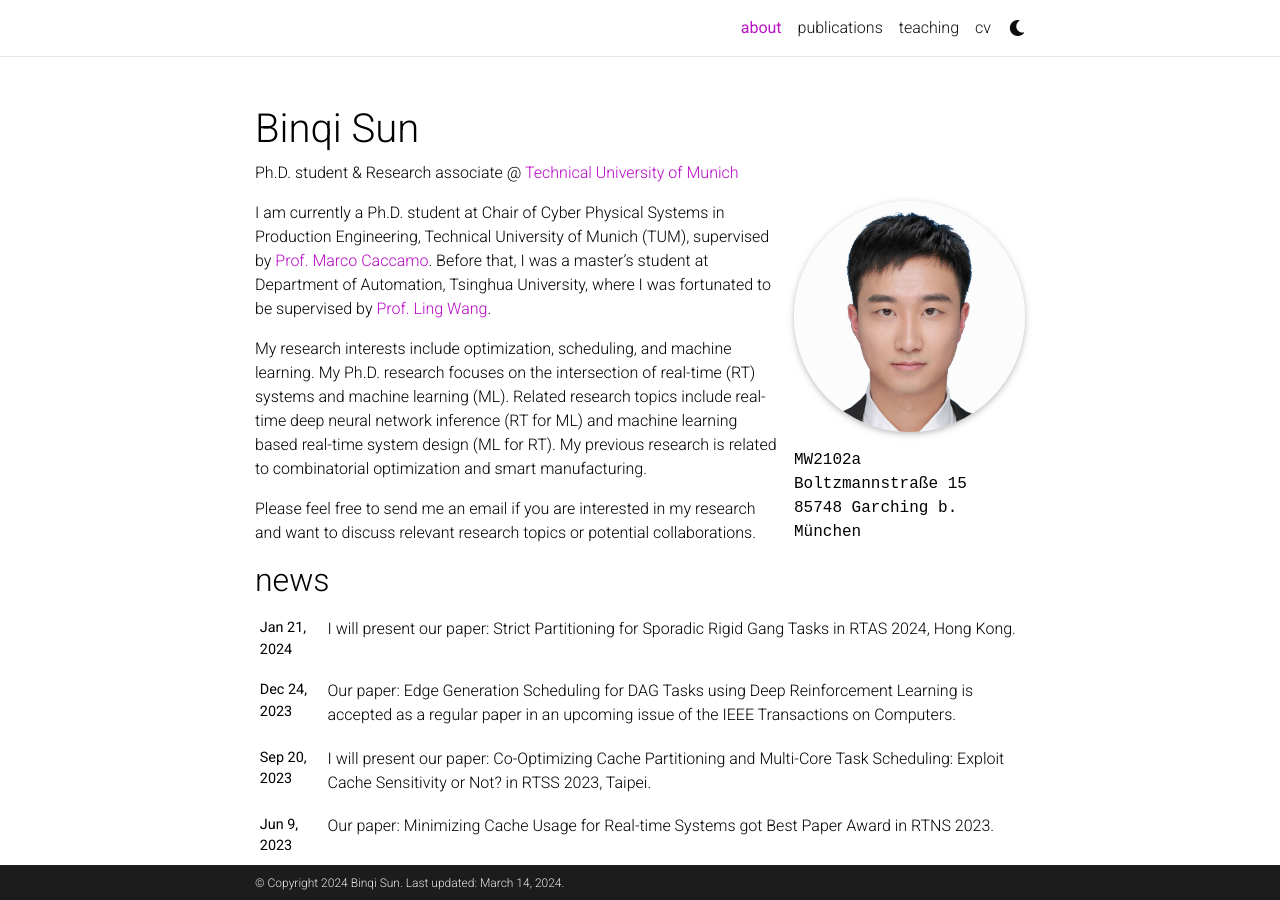
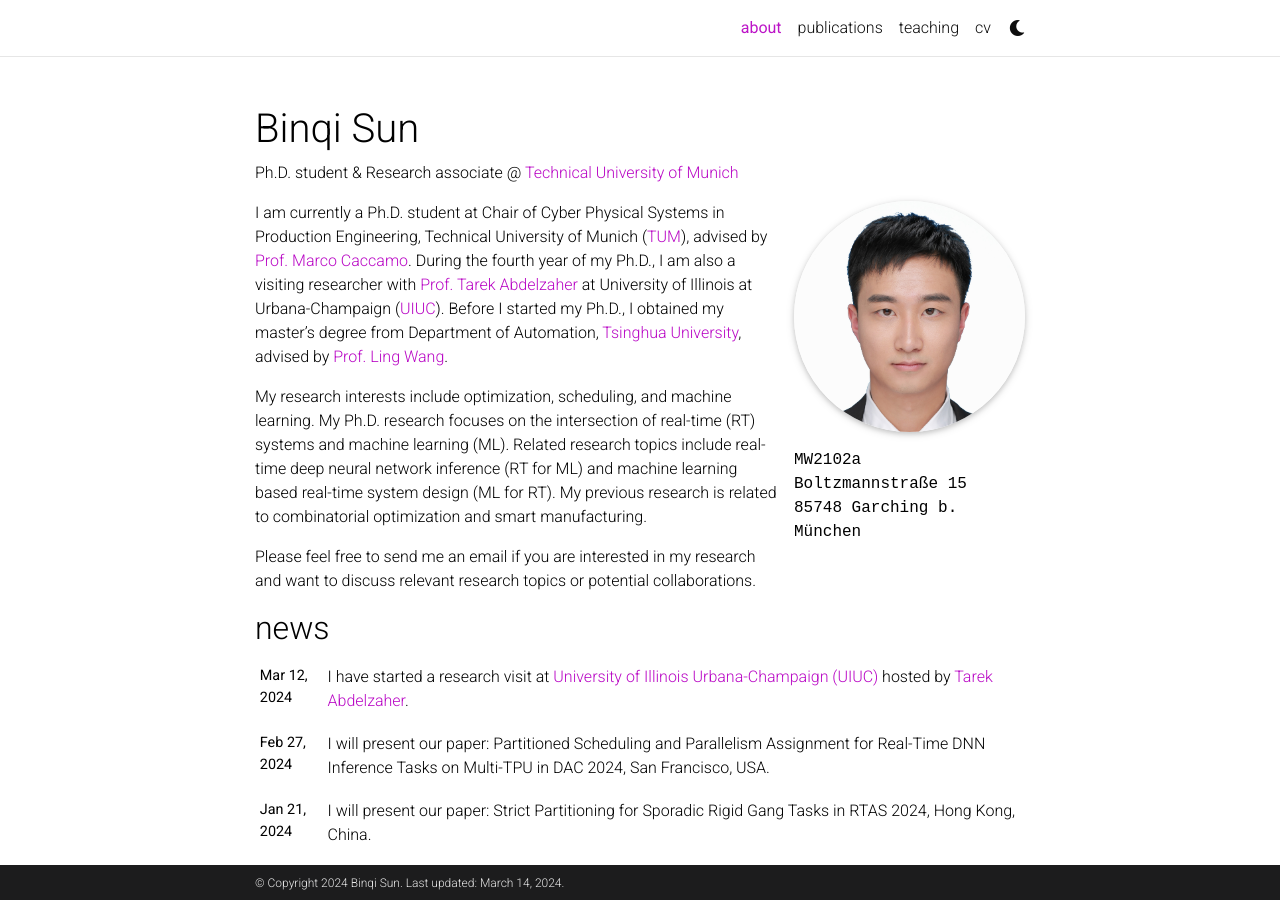
Before and after one commit to binqi-sun/binqi-sun.github.io, a Jekyll site: the page built from _pages/about.md, in a window 1280 px wide and 900 px high. Built offline with Jekyll 4.4.1, drawn with Linux system fonts in a browser that asks for light colours; full-size pictures stand in for the smaller copies a plugin makes; comment, search, counter and statistics services are not loaded; a style sheet for code colours, icons or effects is not loaded.

Commit message:
update dac2024 and research visit

```diff
--- a/_pages/about.md
+++ b/_pages/about.md
@@ -19,7 +19,7 @@
 social: true  # includes social icons at the bottom of the page
 ---
 
-I am currently a Ph.D. student at Chair of Cyber Physical Systems in Production Engineering, Technical University of Munich (TUM), supervised by [Prof. Marco Caccamo](https://rtsl.cps.mw.tum.de/personal_page/mcaccamo/). Before that, I was a master's student at Department of Automation, Tsinghua University, where I was fortunated to be supervised by [Prof. Ling Wang](https://scholar.google.com/citations?user=lC7bVMwAAAAJ&hl=en&oi=ao).
+I am currently a Ph.D. student at Chair of Cyber Physical Systems in Production Engineering, Technical University of Munich ([TUM](https://www.tum.de/en)), advised by [Prof. Marco Caccamo](https://rtsl.cps.mw.tum.de/personal_page/mcaccamo/). During the fourth year of my Ph.D., I am also a visiting researcher with [Prof. Tarek Abdelzaher](https://abdelzaher.cs.illinois.edu/) at University of Illinois at Urbana-Champaign ([UIUC](https://illinois.edu/)). Before I started my Ph.D., I obtained my master's degree from Department of Automation, [Tsinghua University](https://www.tsinghua.edu.cn/en/), advised by [Prof. Ling Wang](https://scholar.google.com/citations?user=lC7bVMwAAAAJ&hl=en&oi=ao).
 
 My research interests include optimization, scheduling, and machine learning. My Ph.D. research focuses on the intersection of real-time (RT) systems and machine learning (ML). Related research topics include real-time deep neural network inference (RT for ML) and machine learning based real-time system design (ML for RT). My previous research is related to combinatorial optimization and smart manufacturing.
 
```
Also changed, not shown: _news/2024_dac.md (added, +8 -0 lines), _news/2024_rtas.md (+1 -1 lines), _news/2024_uiuc.md (added, +8 -0 lines).
